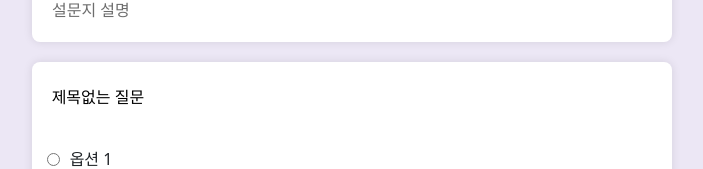
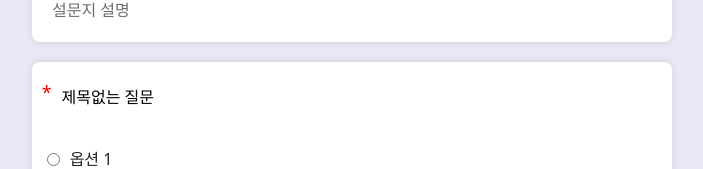
Before and after one commit to yunyoung0531/survey, a React (Create React App) app in the folder survey/: page /preview in a window 1280 px wide. Shown: the part 122-291 px from the top of the page, without its empty margins (288-991 px from the left). Built offline with nearby package versions, Linux system fonts and the light colour scheme.

Commit message:
feat: React.memo()를 활용한 메모리 성능 최적화

```diff
--- a/survey/src/App.css
+++ b/survey/src/App.css
@@ -263,6 +263,8 @@
   border-radius: 8px;
   justify-content: space-around;
   margin-left: 12px;
+  position: sticky;
+  top: 100px;
 }
 
 .content-container {
--- a/survey/src/App.tsx
+++ b/survey/src/App.tsx
@@ -31,6 +31,7 @@ interface QuestionData {
   options: string[];
   isRequired:boolean;
 }
+const QuestionMemo = React.memo(Question);
 
 const App: React.FC = () => {
   const [questions, setQuestions] = useState<QuestionData[]>([]); // 질문 배열 상태
@@ -216,7 +217,7 @@ const App: React.FC = () => {
                   <div className='sur-test'>
                     {questionsFromRedux.map((question, index) => (
                       <div className='survey-container-detail' key={question.id}>
-                      <Question
+                        <QuestionMemo
                         key={question.id} // 질문의 고유 ID를 key로 사용
                         id={question.id} // 질문의 고유 ID
                         index={index} // 현재 질문의 인덱스
--- a/survey/src/PreviewQuestion.tsx
+++ b/survey/src/PreviewQuestion.tsx
@@ -193,7 +193,7 @@ const PreviewQuestion: React.FC<QuestionProps> = ({ questionTitle, questionType,
         <div className='question-title-container'>
         {/* <div className="question-title"> */}
             <div className="question-text-preview">
-            {isRequired || <span className="required-indicator">*</span>}
+            {isRequired && <span className="required-indicator">*</span>}
             <input
                 // type="text"
                 value={editTitle}
```
